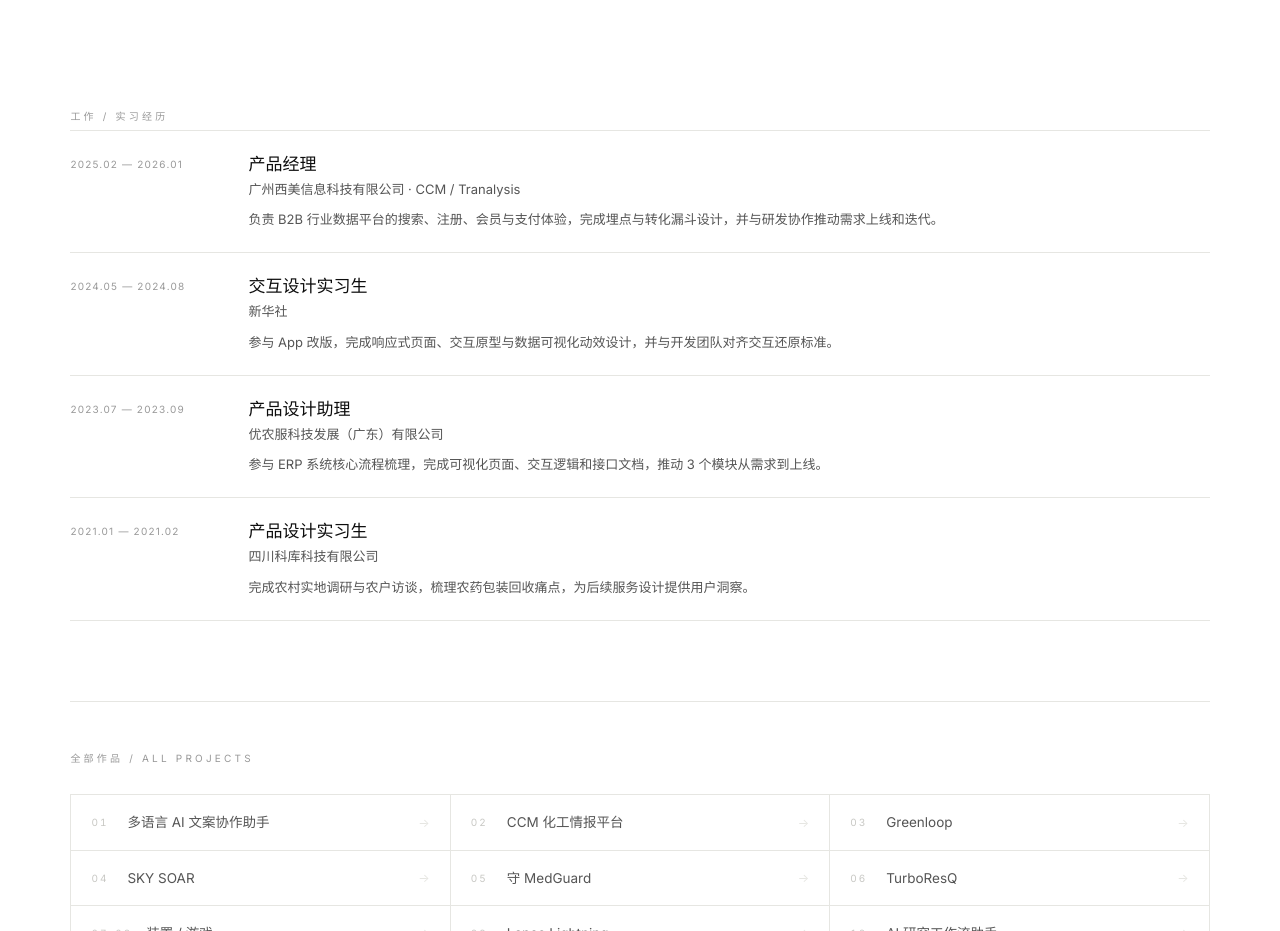
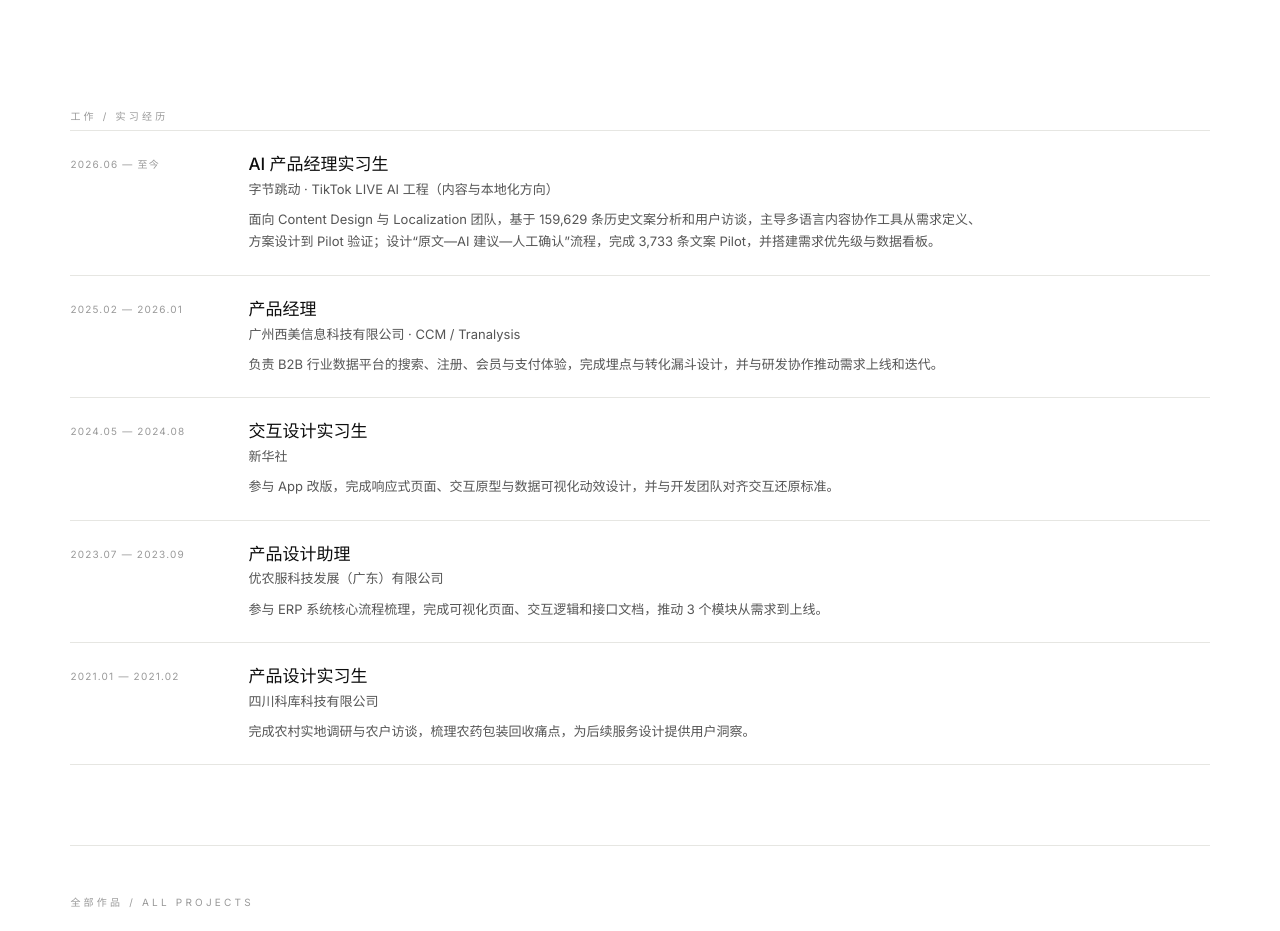
Before and after one commit to TRUSOGEN/Portfolio, a plain HTML site: page index.html in a window 1280 px wide. Shown: the part 2180-3111 px from the top of the page. Drawn offline with nearby package versions, Linux system fonts and the light colour scheme; a web font is replaced by a local one.

Commit message:
feat: add TikTok LIVE AI product internship

```diff
--- a/index.html
+++ b/index.html
@@ -815,6 +815,10 @@ body{font-family:var(--sans);background:var(--white);color:var(--black);line-hei
   <div class="sec-inner">
     <p class="label r">工作 / 实习经历</p>
     <div class="experience-list r d1">
+      <article class="experience-item">
+        <p class="experience-period">2026.06 — 至今</p>
+        <div><h3 class="experience-role">AI 产品经理实习生</h3><p class="experience-company">字节跳动 · TikTok LIVE AI 工程（内容与本地化方向）</p><p class="experience-copy">面向 Content Design 与 Localization 团队，基于 159,629 条历史文案分析和用户访谈，主导多语言内容协作工具从需求定义、方案设计到 Pilot 验证；设计“原文—AI 建议—人工确认”流程，完成 3,733 条文案 Pilot，并搭建需求优先级与数据看板。</p></div>
+      </article>
       <article class="experience-item">
         <p class="experience-period">2025.02 — 2026.01</p>
         <div><h3 class="experience-role">产品经理</h3><p class="experience-company">广州西美信息科技有限公司 · CCM / Tranalysis</p><p class="experience-copy">负责 B2B 行业数据平台的搜索、注册、会员与支付体验，完成埋点与转化漏斗设计，并与研发协作推动需求上线和迭代。</p></div>
```
